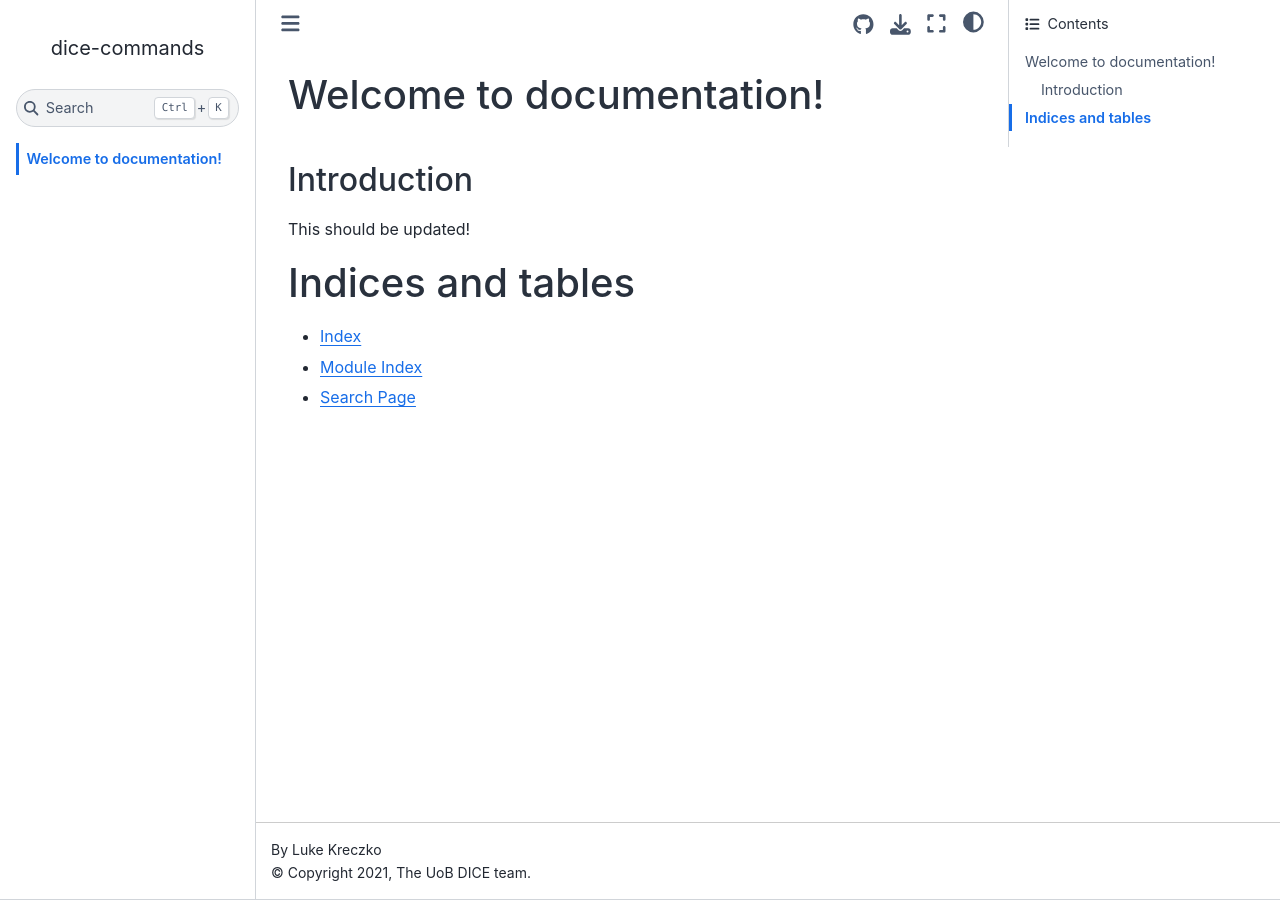
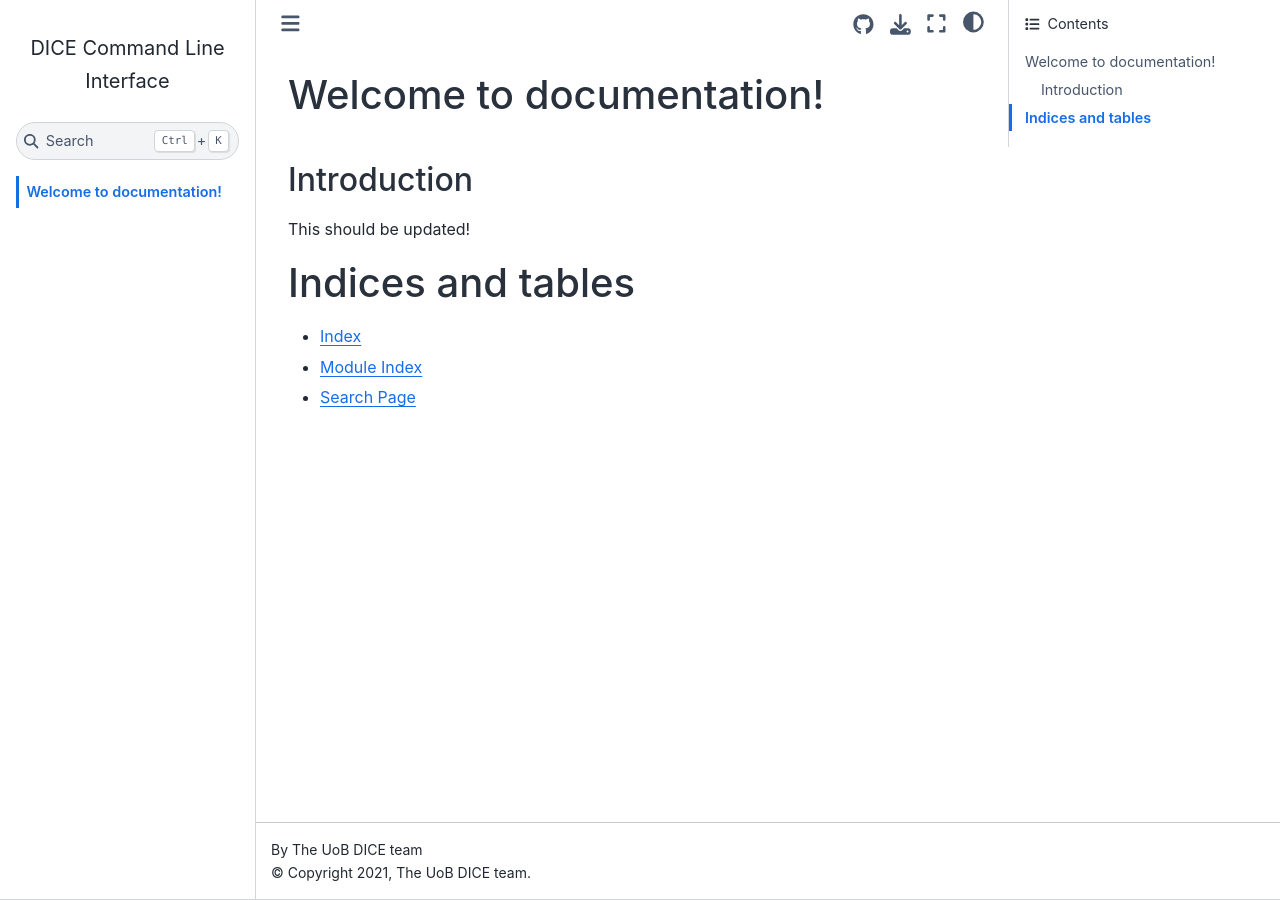
Before and after one commit to uobdic/dice-commands, a Sphinx documentation site: the page built from docs/index.rst, in a window 1280 px wide. Built offline with Sphinx 7.4.7 and the Sphinx Book theme 1.1.4, drawn with Linux system fonts in a browser that asks for light colours.

Commit message:
fix last dice-commands --> dice-cli bits

```diff
--- a/docs/conf.py
+++ b/docs/conf.py
@@ -11,9 +11,9 @@
 
 # -- Project information -----------------------------------------------------
 
-project = "dice-commands"
+project = "DICE Command Line Interface"
 copyright = "2021, The UoB DICE team"
-author = "Luke Kreczko"
+author = "The UoB DICE team"
 
 
 # -- General configuration ---------------------------------------------------
@@ -47,11 +47,11 @@
 
 html_title = f"{project}"
 
-html_baseurl = "https://dice_commands.readthedocs.io/en/latest/"
+html_baseurl = "https://dice-cli.readthedocs.io/en/latest/"
 
 html_theme_options = {
     "home_page_in_toc": True,
-    "repository_url": "https://github.com/uobdic/dice-commands",
+    "repository_url": "https://github.com/uobdic/dice-cli",
     "use_repository_button": True,
     "use_issues_button": True,
     "use_edit_page_button": True,
```
Also changed, not shown: 1 other file.
